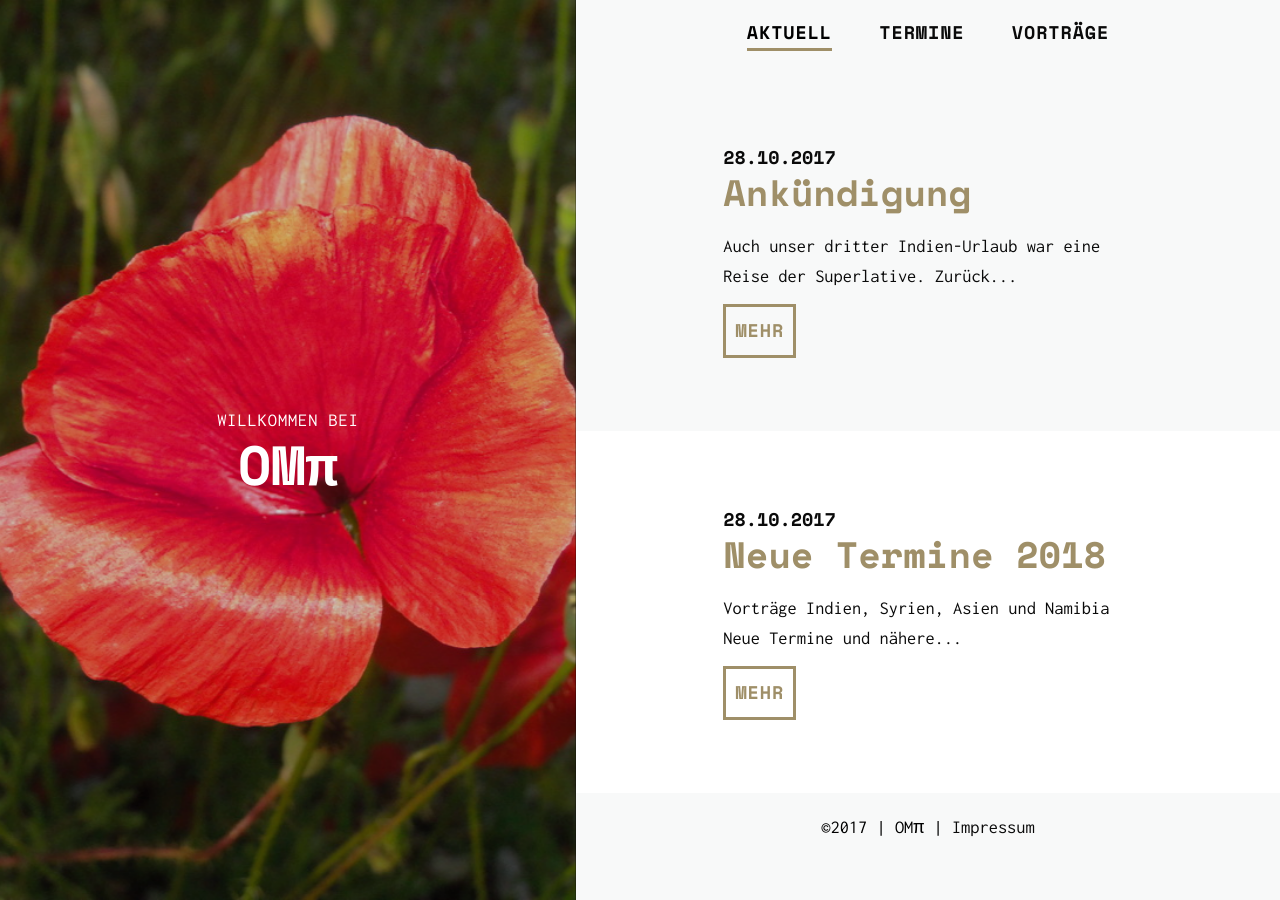
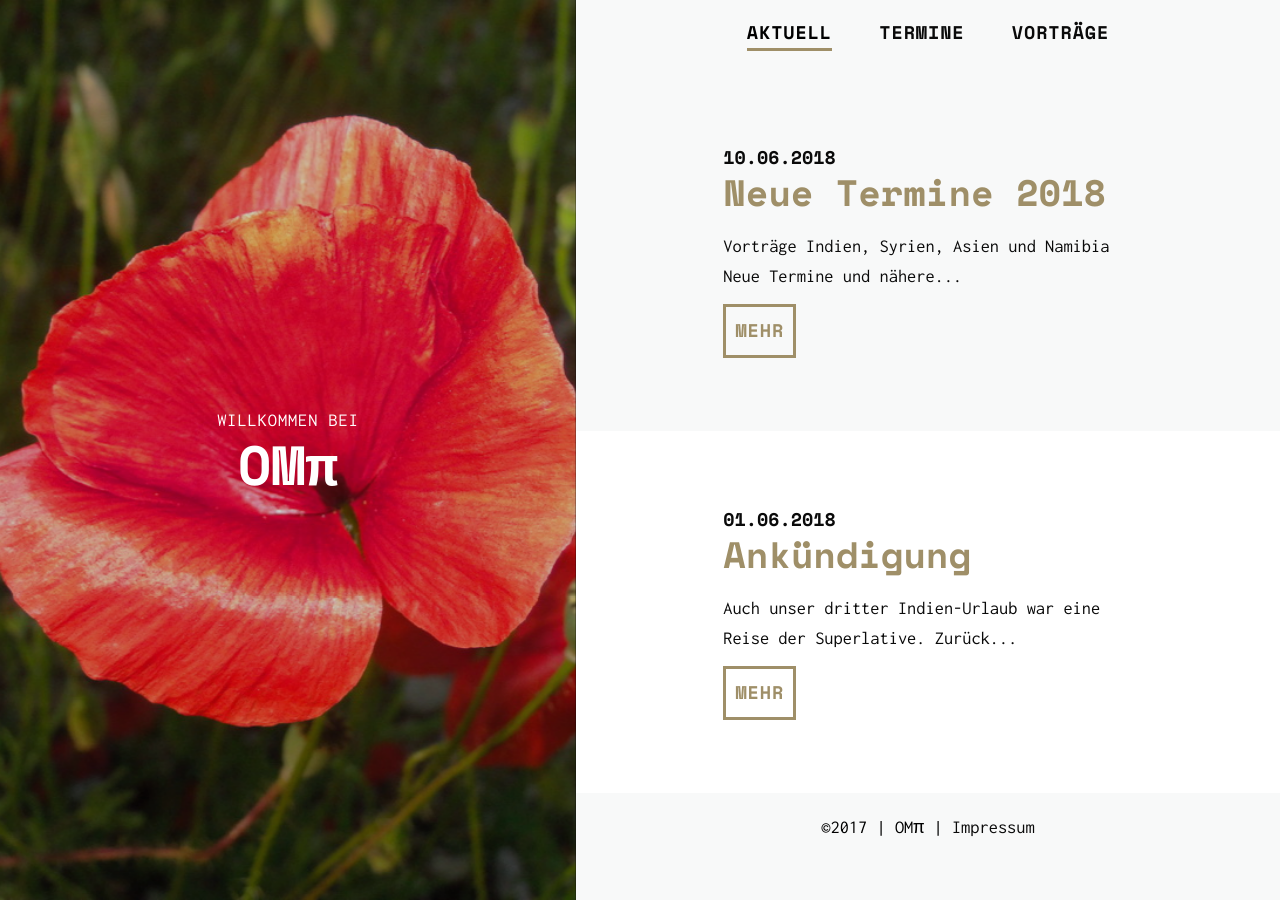
Before and after one commit to Waggi43/Waggi43.github.io, a Jekyll site: the page built from index.html, in a window 1280 px wide. Built offline with Jekyll 4.4.1, drawn with Linux system fonts in a browser that asks for light colours; nearby versions of some CDN libraries; the list of posts is cut into pages by our own code.

Commit message:
Termine umsortiert

```diff
--- a/_includes/termine-tab.html
+++ b/_includes/termine-tab.html
@@ -5,6 +5,14 @@
             <p class="preview__excerpt" itemprop="description">
             <ul>
                 <li>VHS Haar, Münchnerstrasse 3, 23.10.2018</li>
+            </ul>
+            </p>
+        </li>
+        <li class="preview__link" itemprop="blogPost" itemscope itemtype="http://schema.org/BlogPosting">
+            <h2 class="preview__header" itemprop="name">Im Reich der Maharadschas</h2>
+            <p class="preview__excerpt" itemprop="description">
+            <ul>
+                <li>VHS Gilching, Landsbergerstrasse 17a, 24.10.2018</li>
             </ul>
             </p>
         </li>
@@ -21,7 +29,6 @@
             <h2 class="preview__header" itemprop="name">Im Reich der Maharadschas</h2>
             <p class="preview__excerpt" itemprop="description">
             <ul>
-          <li>VHS Gilching, Landsbergerstrasse 17a, 24.10.2018</li>
                 <li>VHS Bad Tölz, Kleiner Kursaal, 20.11.2018</li>
             </ul>
             </p>
--- a/_posts/2017-10-28-neue-termine.md
+++ b/_posts/2017-10-28-neue-termine.md
@@ -1,6 +1,7 @@
 ---
 layout: post
 title: "Neue Termine 2018"
+date:   2018-06-10 07:00:00 +0200
 categories:
 description:
 image: /img/Blume.JPG
--- a/_posts/2017-10-28-vorankuendigung.md
+++ b/_posts/2017-10-28-vorankuendigung.md
@@ -1,6 +1,7 @@
 ---
 layout: post
 title: "Ankündigung"
+date:   2018-06-01 07:00:00 +0200
 categories:
 description:
 image: /img/Blume.JPG
```
Lines whose indentation alone changed are shown as unchanged.
